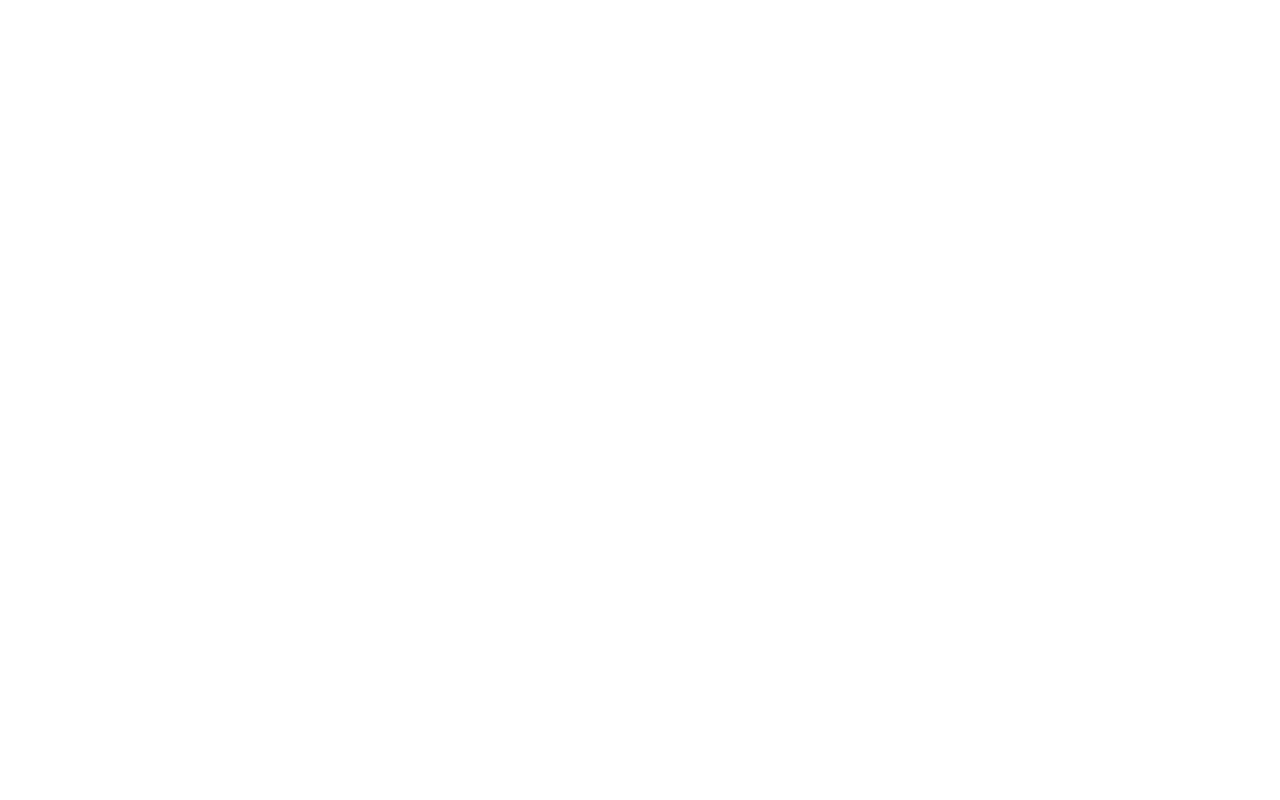
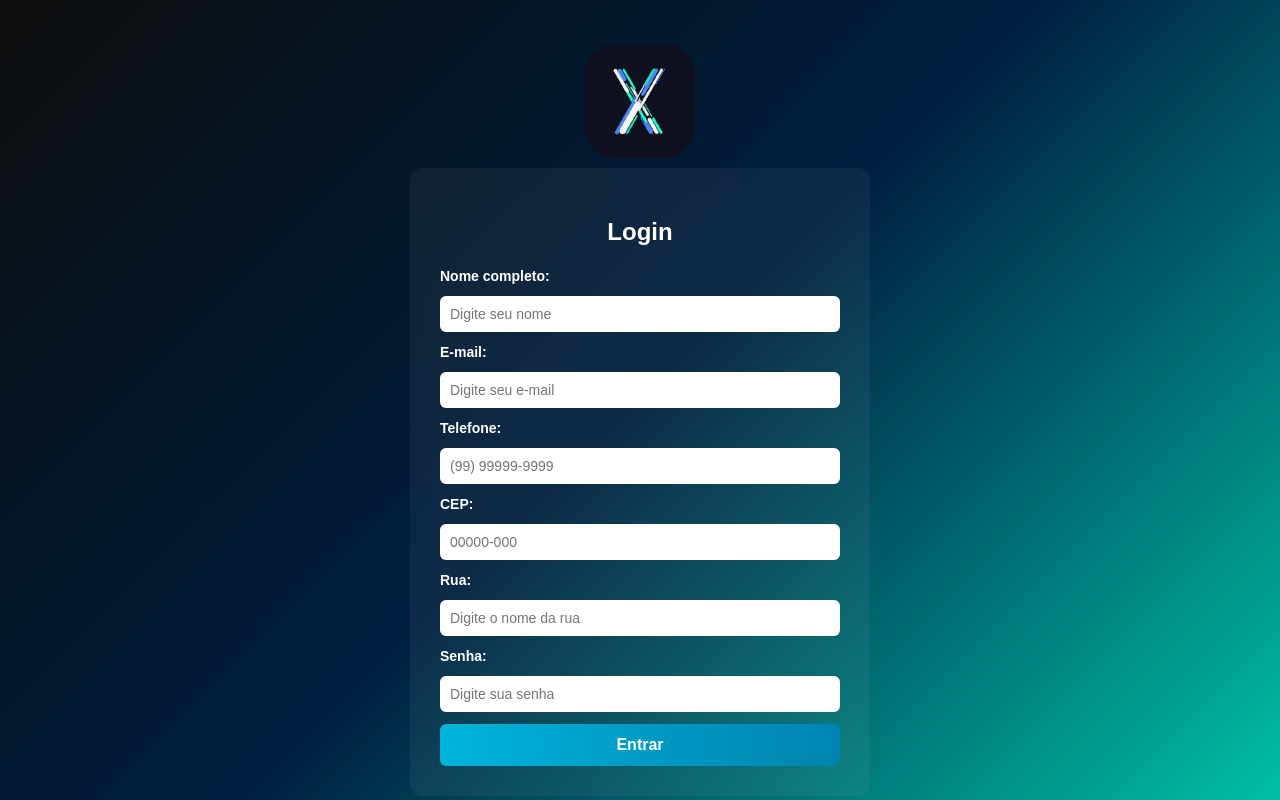
Before and after one commit to Kaio-0708/Codex_segunda_fase, a plain HTML site: page Desafio/index.html in a window 1280 px wide. Drawn offline with Linux system fonts and the light colour scheme.

Commit message:
Adiciona formulário de login com estilos básicos

```diff
--- a/Desafio/Styles/style.css
+++ b/Desafio/Styles/style.css
@@ -0,0 +1,88 @@
+body {
+  margin: 0;
+  padding: 0;
+  height: 100vh;
+  background: linear-gradient(135deg, #0d0d0d, #001f3f, #00bfa6);
+  display: flex;
+  flex-direction: column;
+  justify-content: center;
+  align-items: center;
+  font-family: Arial, sans-serif;
+  box-sizing: border-box;
+}
+
+header {
+  padding-top: 20px;
+  padding-bottom: 10px;
+}
+
+.logo-codex {
+  width: 110px;
+  height: auto;
+  display: block;
+  margin: 20px auto 0;
+  border-radius: 30px;
+}
+
+.form-login {
+  background: rgba(255, 255, 255, 0.05);
+  padding: 30px;
+  border-radius: 12px;
+  width: 100%;
+  max-width: 400px;
+  color: white;
+  display: flex;
+  flex-direction: column;
+  gap: 12px;
+  backdrop-filter: blur(10px);
+}
+
+.titulo-form {
+  text-align: center;
+  margin-bottom: 10px;
+}
+
+label {
+  font-size: 14px;
+  font-weight: bold;
+}
+
+input {
+  padding: 10px;
+  border: none;
+  border-radius: 6px;
+  outline: none;
+  font-size: 14px;
+}
+
+input:focus {
+  outline: 2px solid #00b4db;
+}
+
+.btn-login {
+  padding: 12px;
+  background: linear-gradient(90deg, #00b4db, #0083b0);
+  color: white;
+  border: none;
+  border-radius: 6px;
+  cursor: pointer;
+  font-size: 16px;
+  font-weight: bold;
+  transition: background 0.3s;
+}
+
+.btn-login:hover {
+  background: #004b7a;
+}
+
+@media (max-width: 480px) {
+  .form-login {
+    padding: 20px;
+    max-width: 90%;
+  }
+
+  input,
+  .btn-login {
+    font-size: 14px;
+  }
+}
--- a/Desafio/index.html
+++ b/Desafio/index.html
@@ -1,11 +1,93 @@
 <!DOCTYPE html>
-<html lang="en">
-<head>
-    <meta charset="UTF-8">
-    <meta name="viewport" content="width=device-width, initial-scale=1.0">
+<html lang="pt-br">
+  <head>
+    <meta charset="UTF-8" />
+    <meta name="viewport" content="width=device-width, initial-scale=1.0" />
+    <link rel="stylesheet" href="./Styles/style.css" />
     <title>Login</title>
-</head>
-<body>
+  </head>
+  <body>
+    <header>
+      <img src="./Assets/codex.jpeg" alt="Logo Codex" class="logo-codex" />
+    </header>
 
-</body>
+    <form
+      action="/enviar"
+      method="post"
+      aria-label="Formulário de Login"
+      class="form-login"
+    >
+      <h2 id="titulo-form" class="titulo-form">Login</h2>
+
+      <label for="nome">Nome completo:</label>
+      <input
+        type="text"
+        id="nome"
+        name="nome"
+        class="input-nome"
+        placeholder="Digite seu nome"
+        autocomplete="name"
+        required
+      />
+
+      <label for="email">E-mail:</label>
+      <input
+        type="email"
+        id="email"
+        name="email"
+        class="input-email"
+        placeholder="Digite seu e-mail"
+        autocomplete="email"
+        required
+      />
+
+      <label for="telefone">Telefone:</label>
+      <input
+        type="tel"
+        id="telefone"
+        name="telefone"
+        class="input-telefone"
+        placeholder="(99) 99999-9999"
+        autocomplete="tel"
+        required
+      />
+
+      <label for="cep">CEP:</label>
+      <input
+        type="text"
+        id="cep"
+        name="cep"
+        class="input-cep"
+        placeholder="00000-000"
+        autocomplete="postal-code"
+        required
+      />
+
+      <label for="rua">Rua:</label>
+      <input
+        type="text"
+        id="rua"
+        name="rua"
+        class="input-rua"
+        placeholder="Digite o nome da rua"
+        autocomplete="address-line1"
+        required
+      />
+
+      <label for="senha">Senha:</label>
+      <input
+        type="password"
+        id="senha"
+        name="senha"
+        class="input-senha"
+        placeholder="Digite sua senha"
+        autocomplete="new-password"
+        required
+      />
+
+      <button type="submit" class="btn-login">Entrar</button>
+    </form>
+
+    <script src="./app.js"></script>
+  </body>
 </html>
```
Also changed, not shown: Desafio/Assets/codex.jpeg (added).
